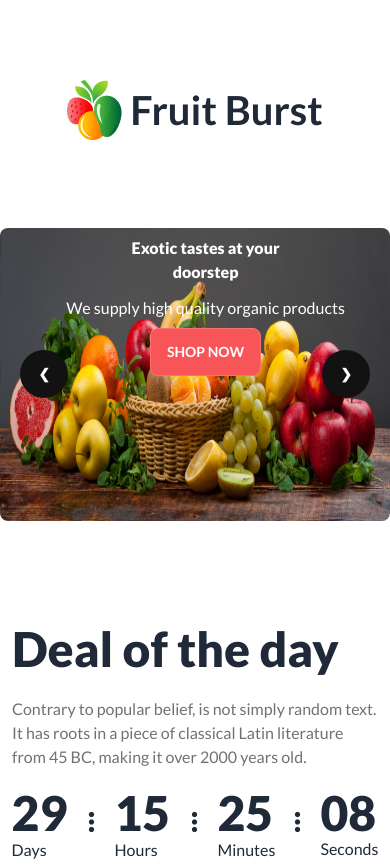
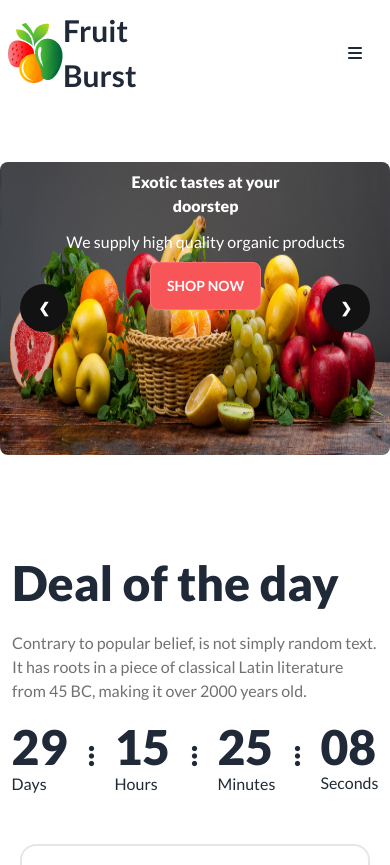
Before and after one commit to mramitkb/Fruit-Burst-with-Tailwind, a plain HTML site: page index.html in a window 390 px wide. Shown: the top 865 px of the page. Drawn offline with nearby package versions, Linux system fonts and the light colour scheme; grey boxes are pictures that could not be loaded.

```diff
--- a/index.html
+++ b/index.html
@@ -41,9 +41,9 @@
   <header class="container mx-auto">
     <!-- navbar section -->
     <nav
-      class="flex flex-col md:flex-col gap-3 lg:flex-row  justify-between items-center md:bg-[#F85559] rounded-full px-12 py-8 mt-12">
+      class="md:flex flex-col md:flex-col gap-3 lg:flex-row  justify-between items-center md:bg-[#F85559] rounded-full px-12 py-8 mt-12 hidden">
       <!-- one -->
-      <div class="hidden md:block flex space-x-7 text-white font-bold text-lg">
+      <div class="flex space-x-7 text-white font-bold text-lg">
         <a href="home">Home</a>
         <a href="about us">About Us</a>
         <a href="shop">Shop</a>
@@ -55,11 +55,25 @@
         <h1 class="md:text-white font-bold text-[40px]">Fruit Burst</h1>
       </div>
       <!-- three -->
-      <div class="hidden md:block relative flex items-center">
+      <div class="relative flex items-center">
         <input class="rounded-full py-4 px-8" type="text" placeholder="Search here"><i
           class="fa-solid fa-magnifying-glass absolute bottom-5 right-5 cursor-pointer"></i>
       </div>
     </nav>
+    <!-- nav mobile -->
+    <div class="navbar md:hidden bg-base-100">
+      <div class="navbar-start">
+        <!-- <a class="btn btn-ghost normal-case text-xl">daisyUI</a> -->
+        <img src="./images/logo.png" alt="logo">
+        <h1 class="md:text-white font-bold text-[30px]">Fruit Burst</h1>
+      </div>
+      <div class="navbar-end">
+        <div class="dropdown px-5">
+          <i class="fa-solid fa-bars"></i>
+          </label>
+        </div>
+      </div>
+    </div>
     <!-- banner section -->
     <div class="carousel w-full my-14 rounded-lg">
       <div id="slide1" class="carousel-item relative w-full">
```
